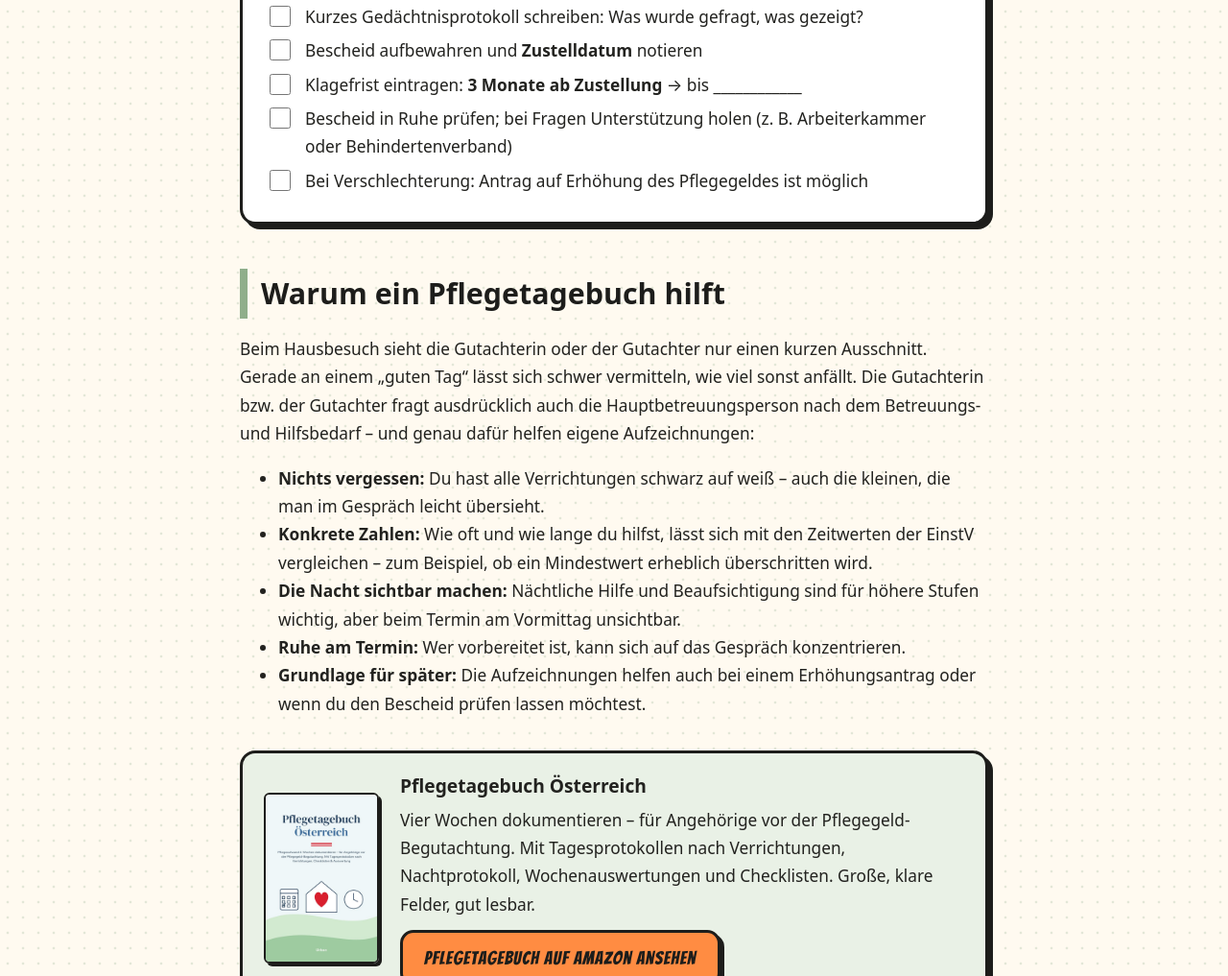
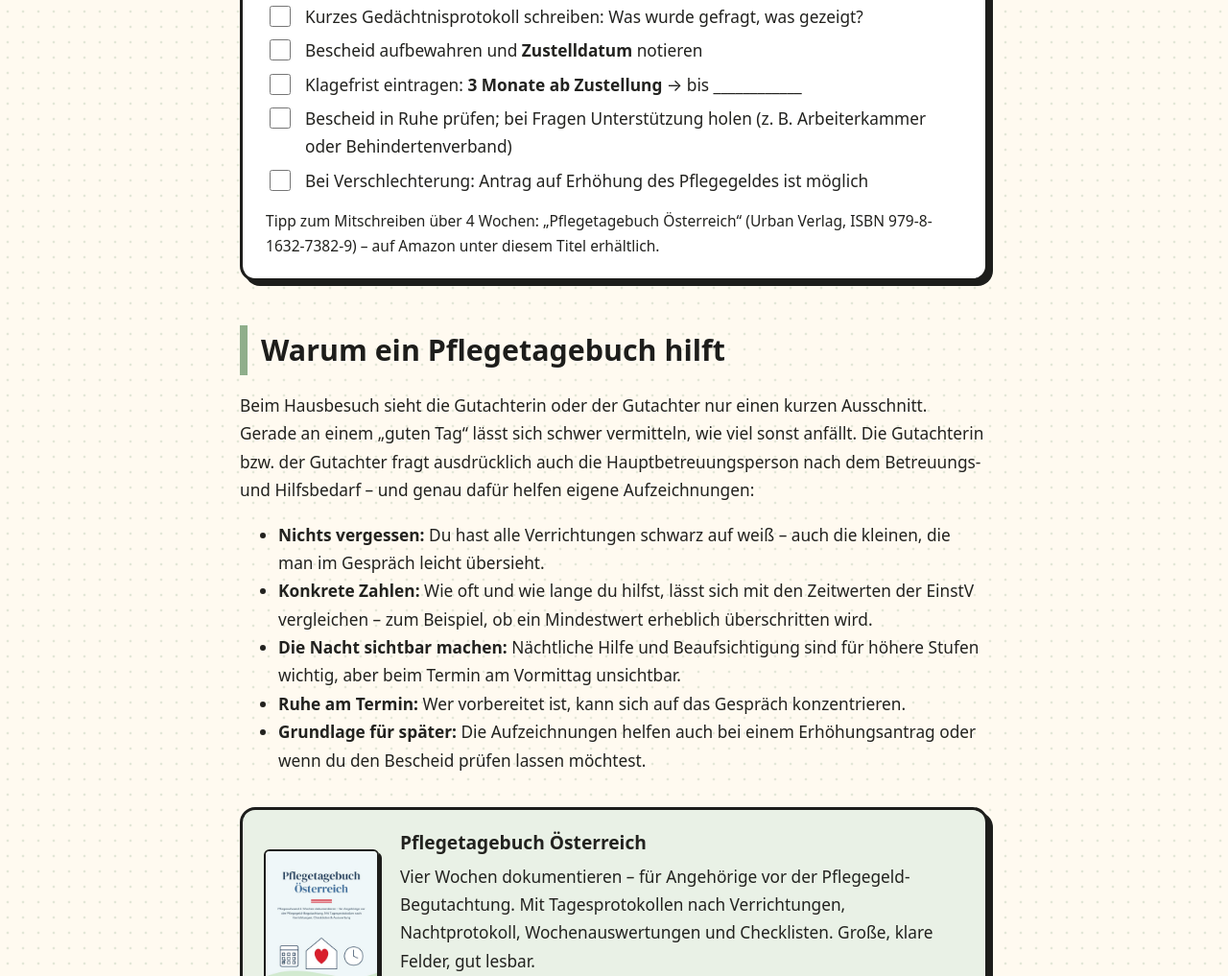
Before and after one commit to njrrrc6nn9-ux/urban-verlag, a plain HTML site: page pflegegeld-checkliste.html in a window 1280 px wide. Shown: the part 6508-7525 px from the top of the page at 96% size. Drawn offline with Linux system fonts and the light colour scheme.

Commit message:
Pflegetagebuch-Tipp in Pflegegeld-Checkliste

```diff
--- a/pflegegeld-checkliste.html
+++ b/pflegegeld-checkliste.html
@@ -105,7 +105,7 @@
 <h3>Vor dem Termin</h3><ul><li><label><input type="checkbox"> <span>Antrag gestellt (formlos möglich) und zugeschicktes Formular <b>unterschrieben</b> zurückgeschickt</span></label></li><li><label><input type="checkbox"> <span>Aktuelle Befunde, Arztbriefe und Krankenhausberichte gesammelt (Kopien für die Mappe)</span></label></li><li><label><input type="checkbox"> <span>Aktuelle Medikamentenliste mit Dosierung bereitgelegt</span></label></li><li><label><input type="checkbox"> <span>Hilfsmittel notiert (z. B. Rollator, Pflegebett, Inkontinenzprodukte, Hörgerät)</span></label></li><li><label><input type="checkbox"> <span>2–4 Wochen lang aufgeschrieben, <b>wobei, wie oft und wie lange</b> geholfen wird – auch nachts</span></label></li><li><label><input type="checkbox"> <span>Schwierige Tage und Besonderheiten festgehalten (Unruhe, Stürze, Verwirrtheit, Ablehnung von Hilfe)</span></label></li><li><label><input type="checkbox"> <span>Hilfe im Haushalt notiert: Einkaufen, Kochen, Wohnung reinigen, Wäsche, Heizen, Begleitung zu Terminen</span></label></li><li><label><input type="checkbox"> <span>Vertrauensperson (z. B. Hauptpflegeperson) für den Termin eingeplant</span></label></li><li><label><input type="checkbox"> <span>Eigene Fragen und wichtige Punkte auf einem Zettel gesammelt</span></label></li><li><label><input type="checkbox"> <span>Kontaktdaten von Hausärztin/Hausarzt, Pflegedienst und Therapeut:innen griffbereit</span></label></li></ul>
 <h3>Während der Begutachtung</h3><ul><li><label><input type="checkbox"> <span>Den <b>üblichen Alltag</b> schildern – nicht nur einen „guten Tag“</span></label></li><li><label><input type="checkbox"> <span>Aufzeichnungen bzw. Pflegetagebuch und Unterlagen vorlegen</span></label></li><li><label><input type="checkbox"> <span>Hilfe bei jeder Verrichtung konkret beschreiben (Was? Wie oft? Wie lange?)</span></label></li><li><label><input type="checkbox"> <span>Nächtlichen Hilfebedarf und Beaufsichtigung ansprechen</span></label></li><li><label><input type="checkbox"> <span>Ruhig, ehrlich und ohne Übertreibung antworten; bei Bedarf ergänzen dürfen</span></label></li><li><label><input type="checkbox"> <span>Name der Gutachterin/des Gutachters und Datum notieren</span></label></li></ul>
 <h3>Nach dem Termin</h3><ul><li><label><input type="checkbox"> <span>Kurzes Gedächtnisprotokoll schreiben: Was wurde gefragt, was gezeigt?</span></label></li><li><label><input type="checkbox"> <span>Bescheid aufbewahren und <b>Zustelldatum</b> notieren</span></label></li><li><label><input type="checkbox"> <span>Klagefrist eintragen: <b>3 Monate ab Zustellung</b> → bis ____________</span></label></li><li><label><input type="checkbox"> <span>Bescheid in Ruhe prüfen; bei Fragen Unterstützung holen (z. B. Arbeiterkammer oder Behindertenverband)</span></label></li><li><label><input type="checkbox"> <span>Bei Verschlechterung: Antrag auf Erhöhung des Pflegegeldes ist möglich</span></label></li></ul>
-<p class="pnote">Urban Verlag · Keine Rechts- oder Sozialberatung – maßgeblich sind die Angaben der zuständigen Stellen. Stand Oktober 2026. Online: njrrrc6nn9-ux.github.io/urban-verlag/pflegegeld-checkliste.html</p>
+<p class="ptip" style="font-size:.9em;margin:14px 0 0">Tipp zum Mitschreiben über 4 Wochen: „Pflegetagebuch Österreich“ (Urban Verlag, ISBN 979-8-1632-7382-9) – auf Amazon unter diesem Titel erhältlich.</p><p class="pnote">Urban Verlag · Keine Rechts- oder Sozialberatung – maßgeblich sind die Angaben der zuständigen Stellen. Stand Oktober 2026. Online: njrrrc6nn9-ux.github.io/urban-verlag/pflegegeld-checkliste.html</p>
 </div></section>
 
 <h2 id="tagebuch">Warum ein Pflegetagebuch hilft</h2>
```
